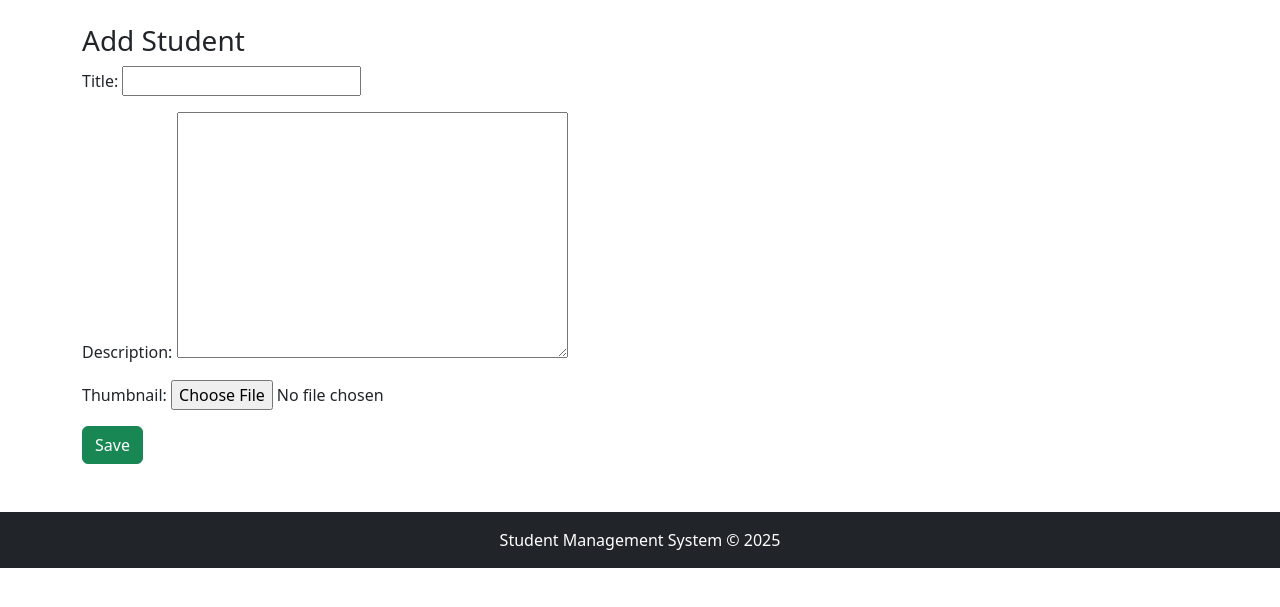
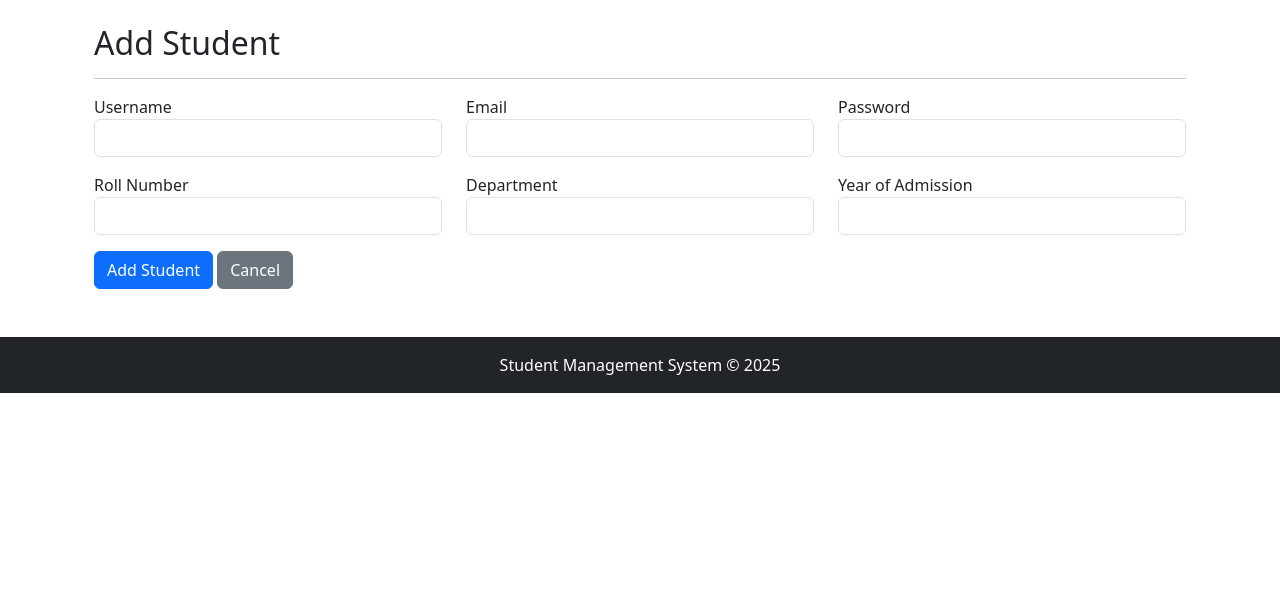
Before and after one commit to ashif-ek/student-management-django-task, a Django app: template student_mgmt/templates/students/student_add.html in a window 1280 px wide. Shown: the part 56-663 px from the top of the page. Run offline with Django 5.2, Linux system fonts and the light colour scheme; the template is opened without the code that fills it: values that come from a table or form of the project are taken from there, others are empty.

Commit message:
feat: Revamp student forms and list view with enhanced fields and layout

```diff
--- a/student_mgmt/templates/students/student_add.html
+++ b/student_mgmt/templates/students/student_add.html
@@ -1,13 +1,48 @@
-{% extends 'base.html' %}
+{% extends "base.html" %}
 {% block content %}
 
-<h3>Add Student</h3>
+<div class="container mt-4">
+    <h2>Add Student</h2>
+    <hr>
 
-<form method="POST">
-  {% csrf_token %}
-  {{ form.as_p }}
+    <form method="POST">
+        {% csrf_token %}
 
-  <button class="btn btn-success">Save</button>
-</form>
+        <div class="row">
+            <div class="col-md-4 mb-3">
+                <label>Username</label>
+                <input type="text" name="username" class="form-control" required>
+            </div>
+
+            <div class="col-md-4 mb-3">
+                <label>Email</label>
+                <input type="email" name="email" class="form-control" required>
+            </div>
+
+            <div class="col-md-4 mb-3">
+                <label>Password</label>
+                <input type="password" name="password" class="form-control" required>
+            </div>
+
+            <div class="col-md-4 mb-3">
+                <label>Roll Number</label>
+                <input type="text" name="roll_number" class="form-control" required>
+            </div>
+
+            <div class="col-md-4 mb-3">
+                <label>Department</label>
+                <input type="text" name="department" class="form-control" required>
+            </div>
+
+            <div class="col-md-4 mb-3">
+                <label>Year of Admission</label>
+                <input type="number" name="year" class="form-control" required>
+            </div>
+        </div>
+
+        <button class="btn btn-primary">Add Student</button>
+        <a href="{% url 'student_list' %}" class="btn btn-secondary">Cancel</a>
+    </form>
+</div>
 
 {% endblock %}
```
Also changed, not shown: student_mgmt/forms.py (deleted, +0 -7 lines), student_mgmt/templates/students/student_edit.html (+32 -7 lines), student_mgmt/templates/students/student_list.html (+33 -16 lines).
